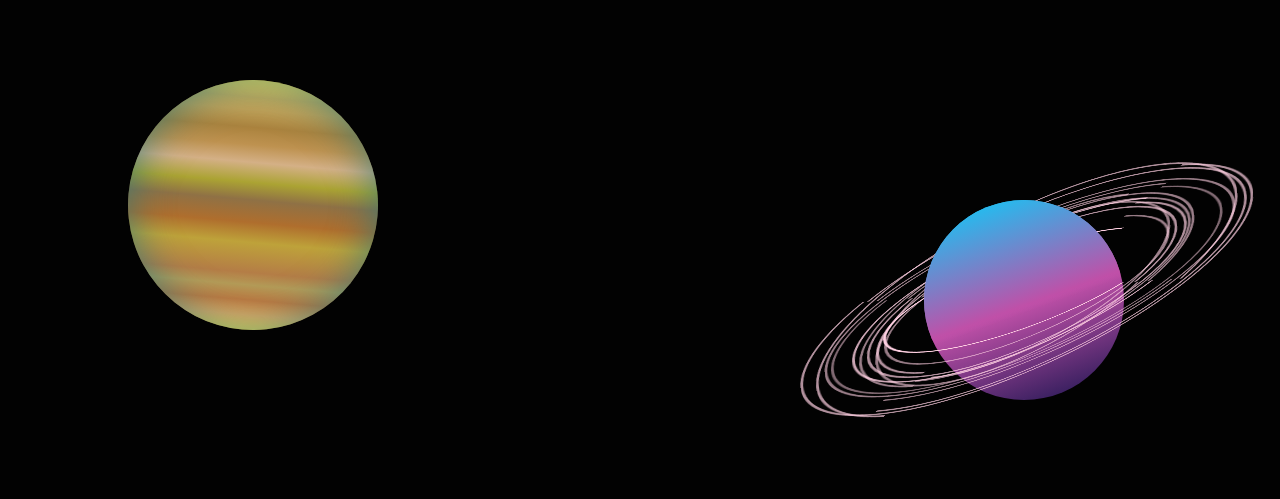
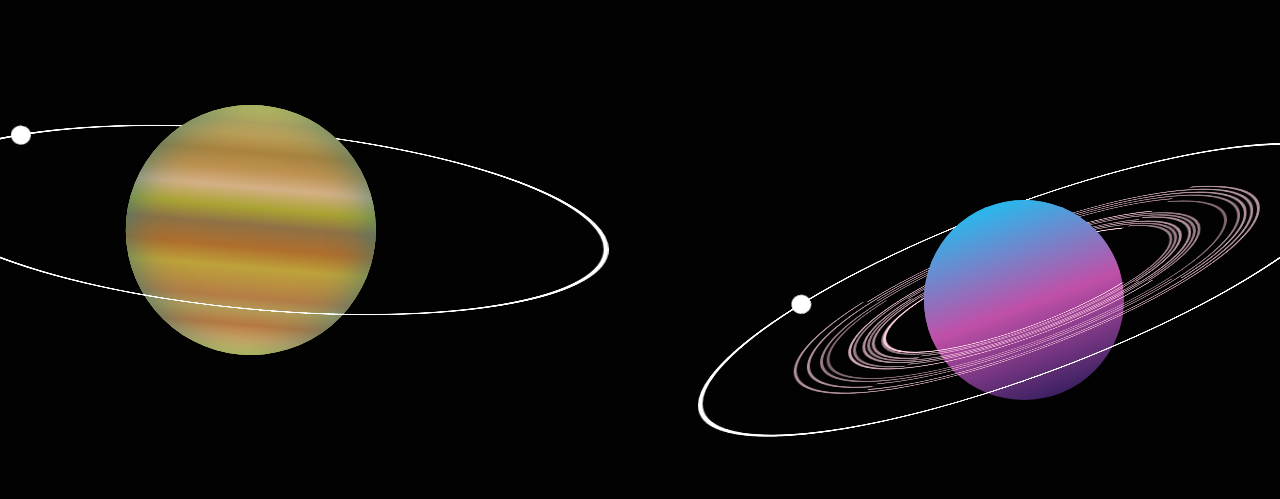
Before and after one commit to josueveliz-assure/css-universe-art, a plain HTML site: page index.html in a window 1280 px wide. Drawn offline with Linux system fonts and the light colour scheme.

Commit message:
add moons

```diff
--- a/index.css
+++ b/index.css
@@ -222,7 +222,7 @@
     }
 }
 
-@keyframes animasiAsteroid2 {
+@keyframes animasiAsteroid1 {
     0% {
         transform: rotateX(0deg) rotateY(0deg) rotateZ(360deg);
     }
@@ -236,16 +236,62 @@
 }
 
 
-.jupiter {
+.jupiter, .isiJupiter {
     height: 250px;
     width: 250px;
     border-radius: 50%;
-    background: rgb(255,218,83);
-    background: linear-gradient(90deg, rgba(255,218,83,1) 0%, rgba(230,170,95,1) 6%, rgba(191,121,63,1) 12%, rgba(181,155,87,1) 18%, rgba(180,125,70,1) 23%, rgba(190,162,58,1) 35%, rgba(175,110,45,1) 43%, rgba(143,113,69,1) 52%, rgba(171,163,51,1) 59%, rgba(212,176,134,1) 67%, rgba(190,146,80,1) 74%, rgba(171,131,62,1) 81%, rgba(195,161,86,1) 88%, rgba(198,170,89,1) 93%, rgba(255,218,83,1) 100%);
+    background: linear-gradient(90deg, rgba(255,218,83,1) 100%, rgba(230,170,95,1) 100%, rgba(191,121,63,1) 100%, rgba(181,155,87,1) 100%, rgba(180,125,70,1) 100%, rgba(190,162,58,1) 100%, rgba(175,110,45,1) 100%, rgba(143,113,69,1) 100%, rgba(171,163,51,1) 100%, rgba(212,176,134,1) 100%, rgba(190,146,80,1) 100%, rgba(171,131,62,1) 100%, rgba(195,161,86,1) 100%, rgba(198,170,89,1) 100%, rgba(255,218,83,1) 100%);
     rotate: -85deg;
     box-shadow: inset 0 0 40px rgba(45, 122, 122, 0.801);
     top: 10dvh;
     left: 10dvw;
     /* background-image: url(jupiter.png); */
     background-size: cover;
+    transform: translate(-10%, 0%);
 }
+
+.isiJupiter {
+    background: linear-gradient(90deg, rgba(255,218,83,1) 0%, rgba(230,170,95,1) 6%, rgba(191,121,63,1) 12%, rgba(181,155,87,1) 18%, rgba(180,125,70,1) 23%, rgba(190,162,58,1) 35%, rgba(175,110,45,1) 43%, rgba(143,113,69,1) 52%, rgba(171,163,51,1) 59%, rgba(212,176,134,1) 67%, rgba(190,146,80,1) 74%, rgba(171,131,62,1) 81%, rgba(195,161,86,1) 88%, rgba(198,170,89,1) 93%, rgba(255,218,83,1) 100%);
+    rotate: -85deg;
+}
+
+.axis1 {
+    height: 700px;
+    width: 700px;
+    border: 5px solid #fff;
+    border-radius: 50%;
+    left: -200px;
+    top: -200px;
+}
+
+.axis1 .moon {
+    position: absolute;
+    height: 20px;
+    width: 20px;
+    background: #fff;
+    border-radius: 50%;
+    top: 85px;
+    left: 95px;
+    transform: rotateX(90deg);
+    transition: none;
+}
+
+@keyframes axis {
+    0% {
+        transform: rotateX(75deg) rotateY(5deg) rotateZ(0deg);
+    }
+    100% {
+        transform: rotateX(75deg) rotateY(5deg) rotateZ(360deg);
+    }
+}
+
+#axis {
+    top: 70px;
+    left: 110px;
+    right: 100px;
+    margin: auto;
+    width: 300px;
+    height: 300px;
+    z-index: 1;
+    animation: axis 5s linear infinite;
+}
--- a/index.html
+++ b/index.html
@@ -6,7 +6,15 @@
     <link rel="stylesheet" href="index.css">
 </head>
 <body>
-    <div class="jupiter"></div>
+    <div class="jupiter-container">
+        <div class="jupiter"></div>
+        <div class="isiJupiter"></div>
+        <div id="axis">
+            <div class="axis1">
+                <div class="moon"></div>
+            </div>
+        </div>
+    </div>
     <div class="saturn-container">
         <div id="saturn"></div>
         <div id="isiSaturn"></div>
@@ -25,6 +33,9 @@
             <div id="ast12"></div>
             <div id="ast13"></div>
             <div id="ast14"></div>
+            <div class="axis1">
+                <div class="moon"></div>
+            </div>
         </div>
     </div>
 </body>
```
